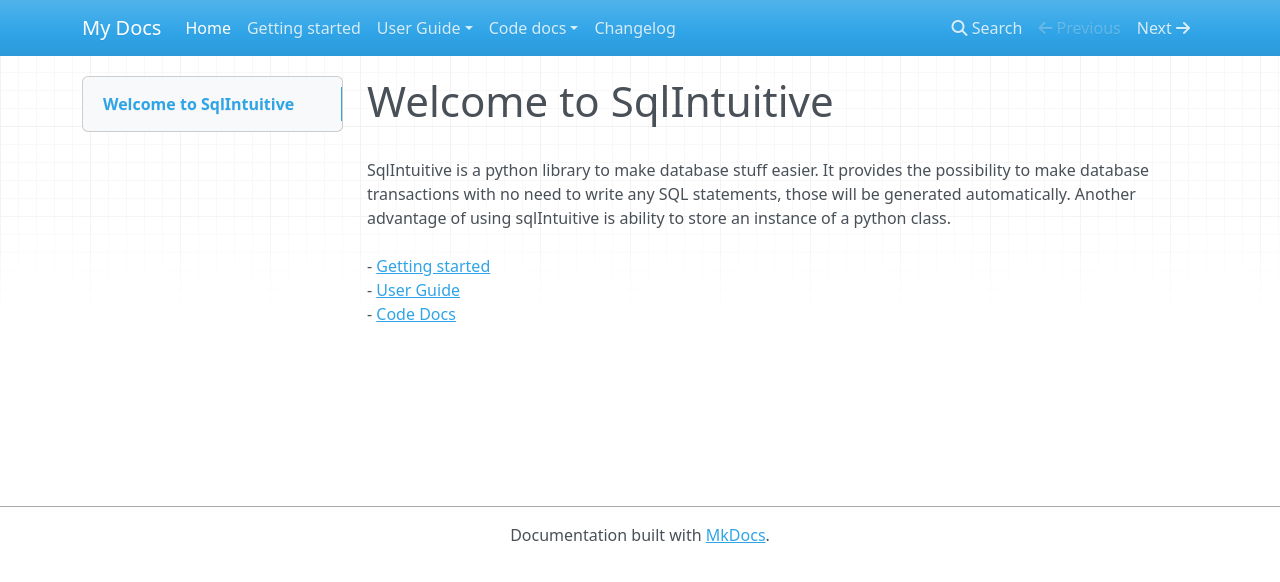
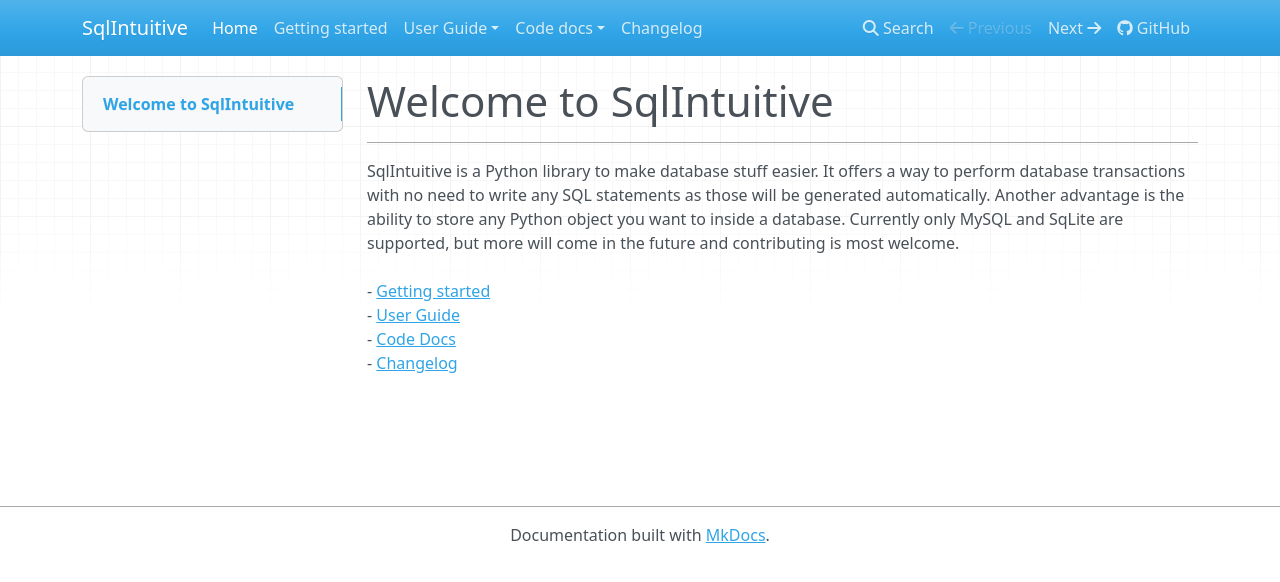
Before and after one commit to einfachIrgendwer0815/SqlIntuitive, an MkDocs documentation site: the page built from docs/index.md, in a window 1280 px wide. Shown: the top 582 px of the page. Built offline with MkDocs 1.6.1, drawn with Linux system fonts in a browser that asks for light colours; nearby versions of some CDN libraries.

Commit message:
docs | Edited index.md and mkdocs.yml

```diff
--- a/docs/index.md
+++ b/docs/index.md
@@ -1,11 +1,14 @@
 # Welcome to SqlIntuitive
-<br>
-SqlIntuitive is a python library to make database stuff easier.
-It provides the possibility to make database transactions with no need to write any SQL statements, those will be generated automatically.
-Another advantage of using sqlIntuitive is ability to store an instance of a python class.
+---
+SqlIntuitive is a Python library to make database stuff easier.
+It offers a way to perform database transactions with no need to write any SQL statements as those will be generated automatically.
+Another advantage is the ability to store any Python object you want to inside a database.
+Currently only MySQL and SqLite are supported, but more will come in the future and contributing is most welcome.
 <br><br>
   - [Getting started](gettingStarted.md)
   <br>
   - [User Guide](userGuide/overview.md)
   <br>
   - [Code Docs](codeDocs/overview.md)
+  <br>
+  - [Changelog](changelog.md)
--- a/mkdocs.yml
+++ b/mkdocs.yml
@@ -1,4 +1,9 @@
-site_name: My Docs
+site_name: SqlIntuitive
+site_description: Project documentation
+site_author: Moritz Bauer (einfachIrgendwer0815)
+
+repo_url: https://github.com/einfachIrgendwer0815/SqlIntuitive
+edit_uri: ""
 
 nav:
   - Home: 'index.md'
```
